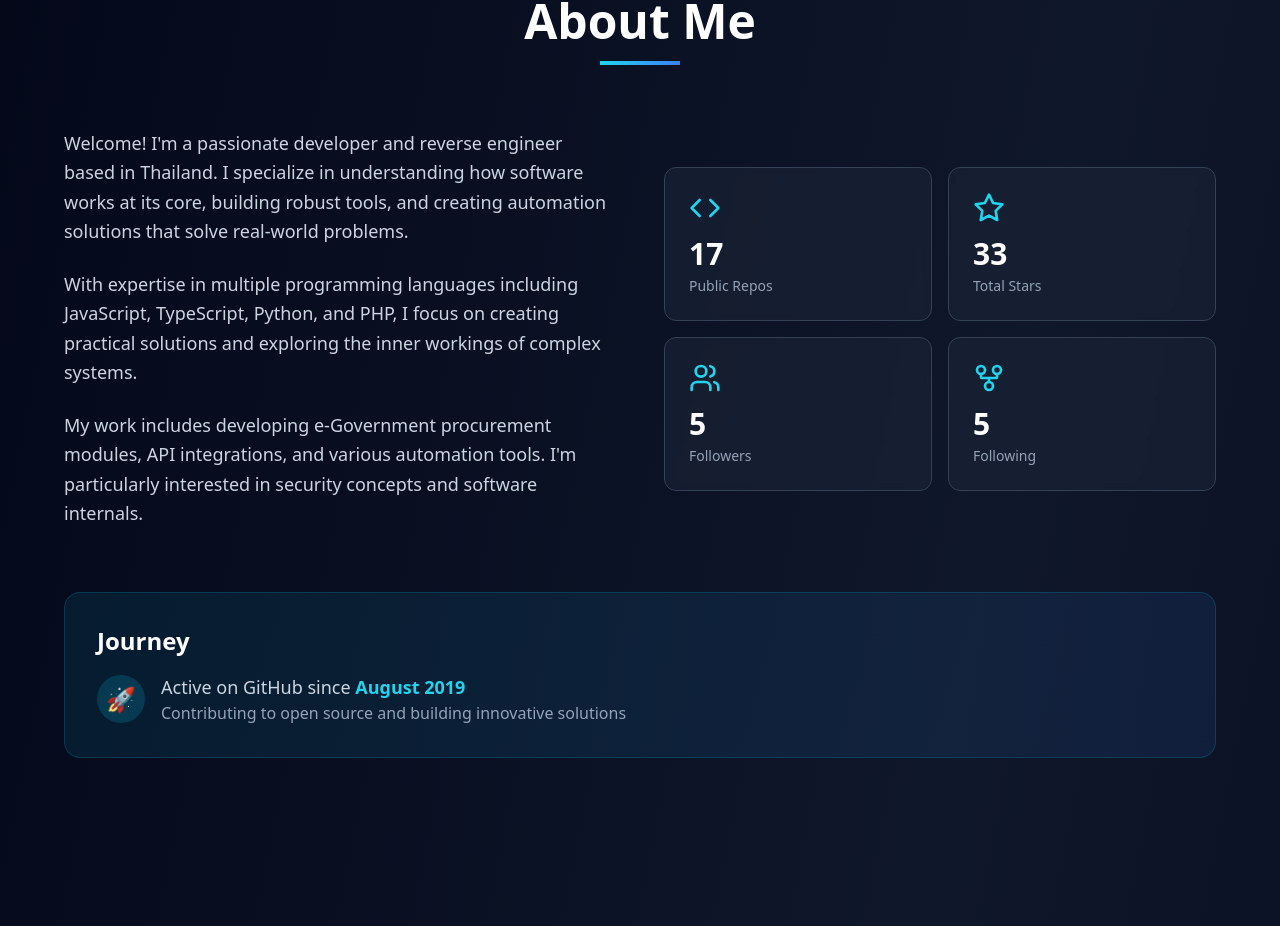
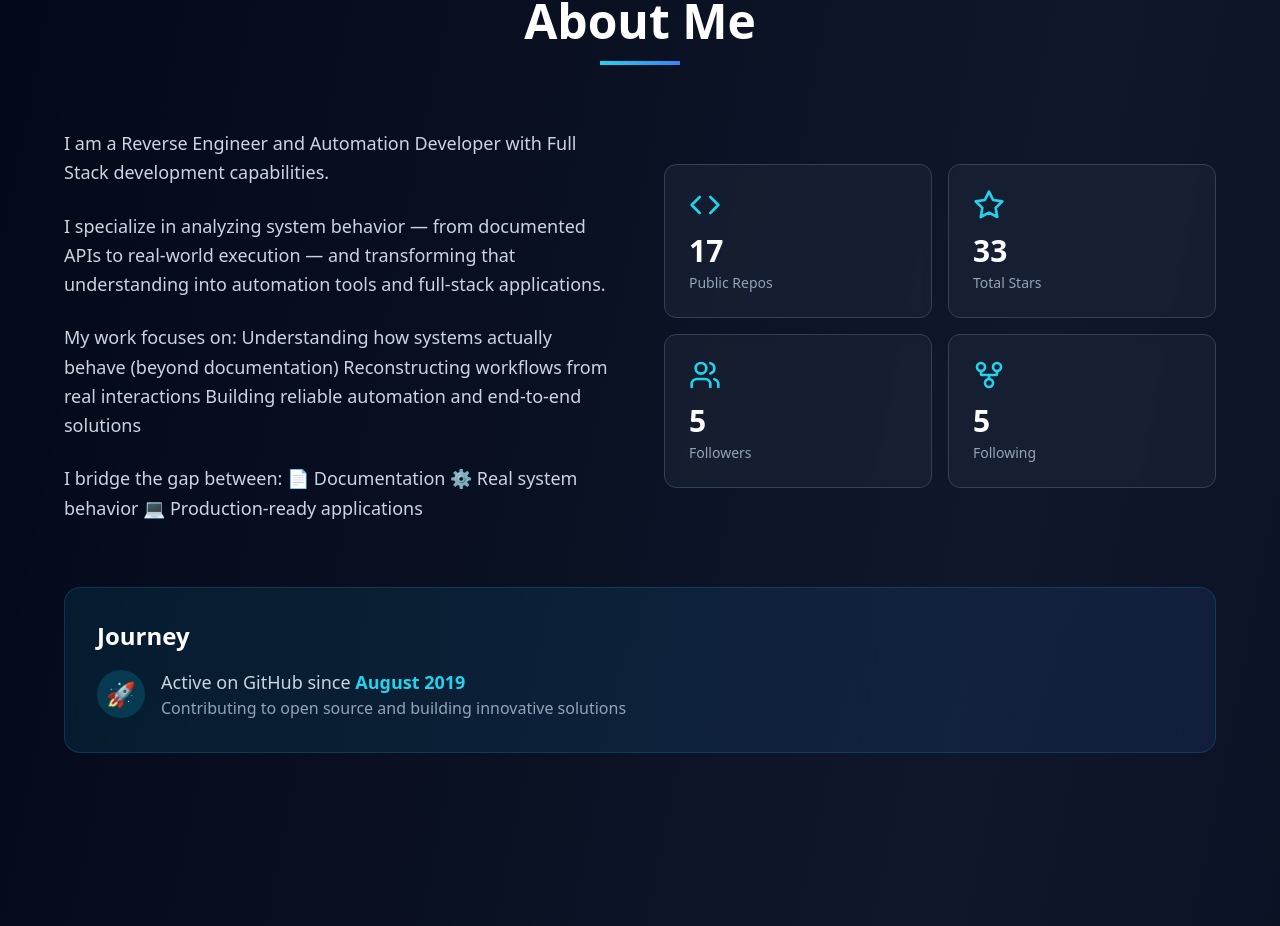
Before and after one commit to h4rdl0ckl3z/portfolio, a React (Vite) app: page / in a window 1280 px wide. Shown: the part 899-1825 px from the top of the page. Built offline with nearby package versions, Linux system fonts and the light colour scheme.

Commit message:
Update About.tsx

```diff
--- a/src/components/About.tsx
+++ b/src/components/About.tsx
@@ -21,19 +21,22 @@ export default function About() {
         <div className="grid md:grid-cols-2 gap-12 items-center mb-16">
           <div className="space-y-6">
             <p className="text-lg text-slate-300 leading-relaxed">
-              Welcome! I'm a passionate developer and reverse engineer based in Thailand.
-              I specialize in understanding how software works at its core, building robust tools,
-              and creating automation solutions that solve real-world problems.
+              I am a Reverse Engineer and Automation Developer with Full Stack development capabilities.
             </p>
             <p className="text-lg text-slate-300 leading-relaxed">
-              With expertise in multiple programming languages including JavaScript, TypeScript,
-              Python, and PHP, I focus on creating practical solutions and exploring the inner
-              workings of complex systems.
+              I specialize in analyzing system behavior — from documented APIs to real-world execution — and transforming that understanding into automation tools and full-stack applications.
             </p>
             <p className="text-lg text-slate-300 leading-relaxed">
-              My work includes developing e-Government procurement modules, API integrations,
-              and various automation tools. I'm particularly interested in security concepts
-              and software internals.
+              My work focuses on:
+                Understanding how systems actually behave (beyond documentation)
+                Reconstructing workflows from real interactions
+                Building reliable automation and end-to-end solutions
+            </p>
+            <p className="text-lg text-slate-300 leading-relaxed">
+              I bridge the gap between:
+                📄 Documentation
+                ⚙️ Real system behavior
+                💻 Production-ready applications
             </p>
           </div>
 
```
